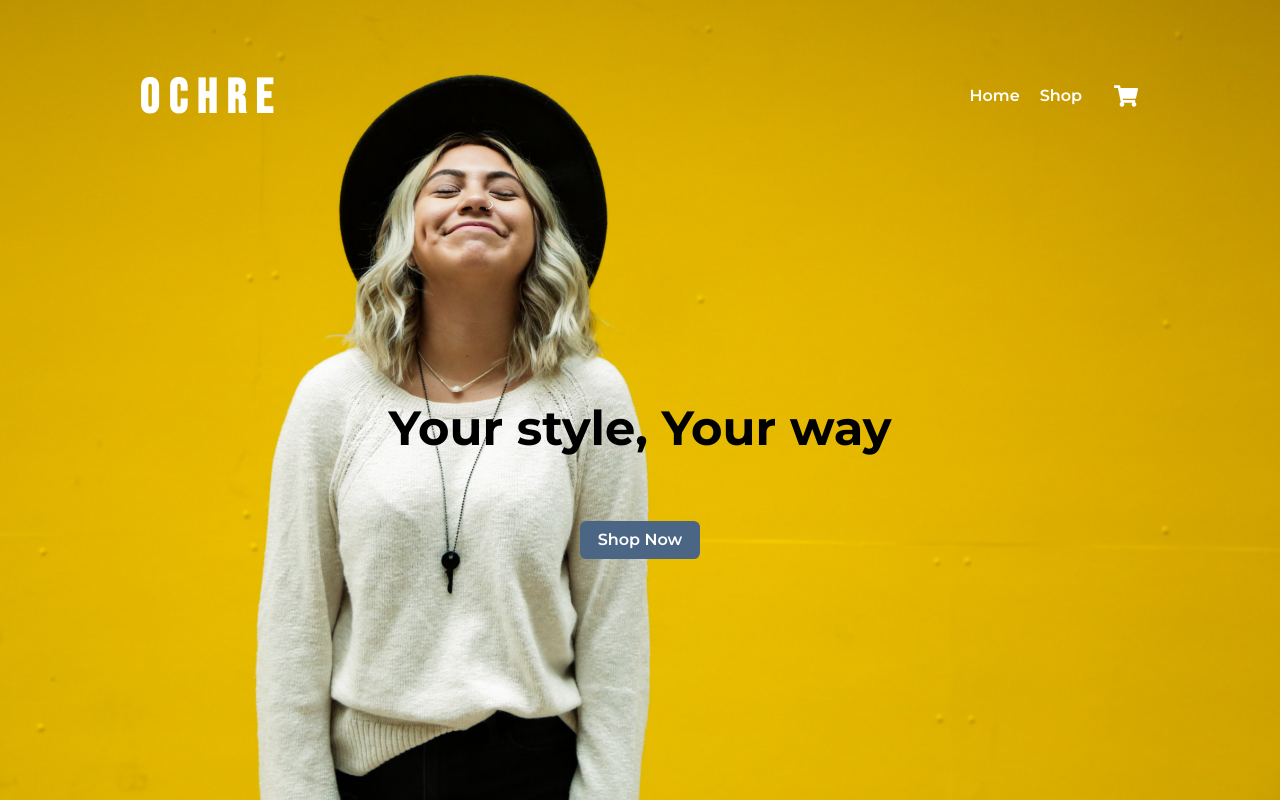
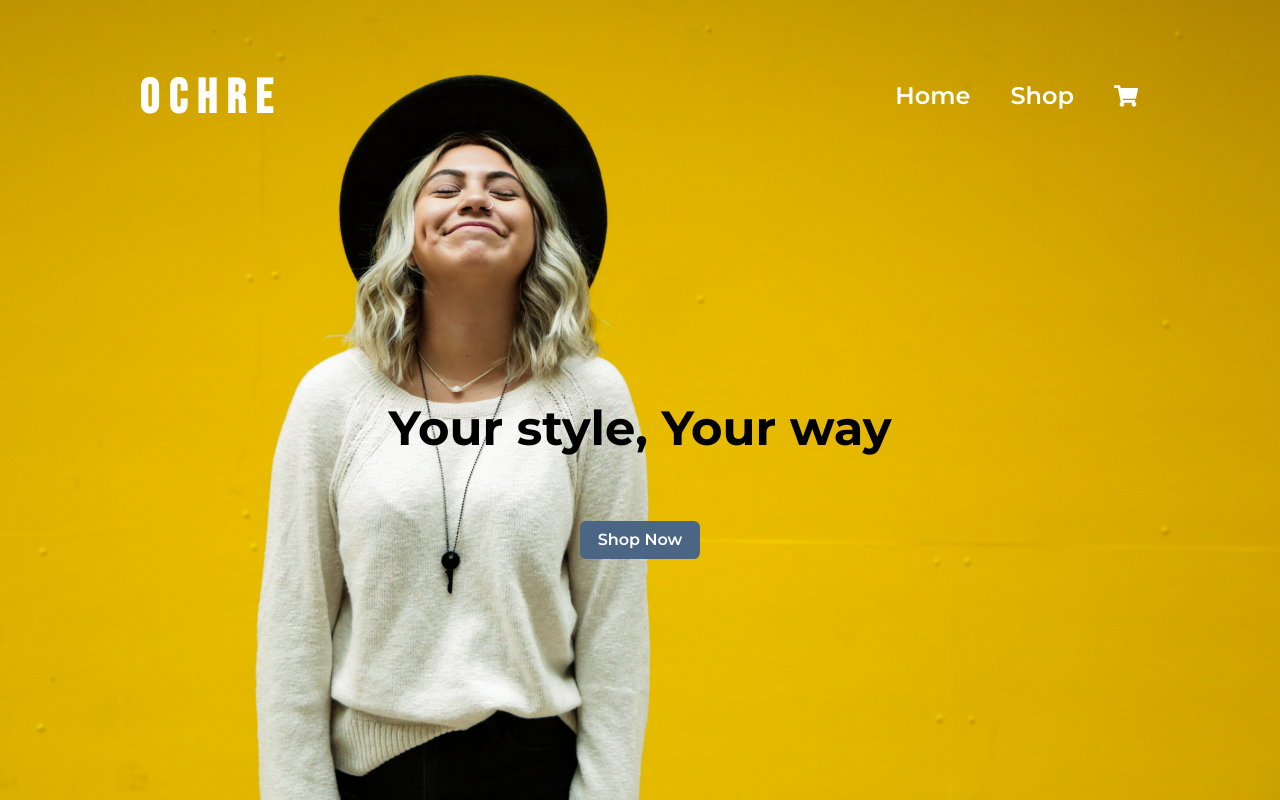
Before and after one commit to kapaha/shopping-cart, a React (Create React App) app: page / in a window 1280 px wide. Built offline with nearby package versions, Linux system fonts and the light colour scheme.

Commit message:
Update dekstop nav styles

```diff
--- a/src/components/Button/Button.styled.js
+++ b/src/components/Button/Button.styled.js
@@ -73,6 +73,6 @@ export const StyledLink = styled(Link)`
     border-radius: 0;
 
     &:hover {
-        color: ${theme.colors.yellow.light};
+        color: black;
     }
 `;
--- a/src/components/DesktopNav/DesktopNav.styled.js
+++ b/src/components/DesktopNav/DesktopNav.styled.js
@@ -5,12 +5,14 @@ export const Navbar = styled.nav`
 `;
 
 export const Menu = styled.ul`
-    --spacing: 1rem;
+    --spacing: 1.5em;
     display: flex;
     margin-right: var(--spacing);
 `;
 
 export const MenuItem = styled.li`
+    font-size: 1.5rem;
+
     &:not(:first-child) {
         margin-left: var(--spacing);
     }
--- a/src/components/Header/Header.styled.js
+++ b/src/components/Header/Header.styled.js
@@ -29,10 +29,6 @@ export const Logo = styled.h1`
     letter-spacing: 0.2em;
     height: 100%;
     padding: 0.1em 0 0 0.2em;
-
-    &:hover {
-        color: ${theme.colors.darkGrey.dark};
-    }
 `;
 
 export const Container = styled.div`
```
